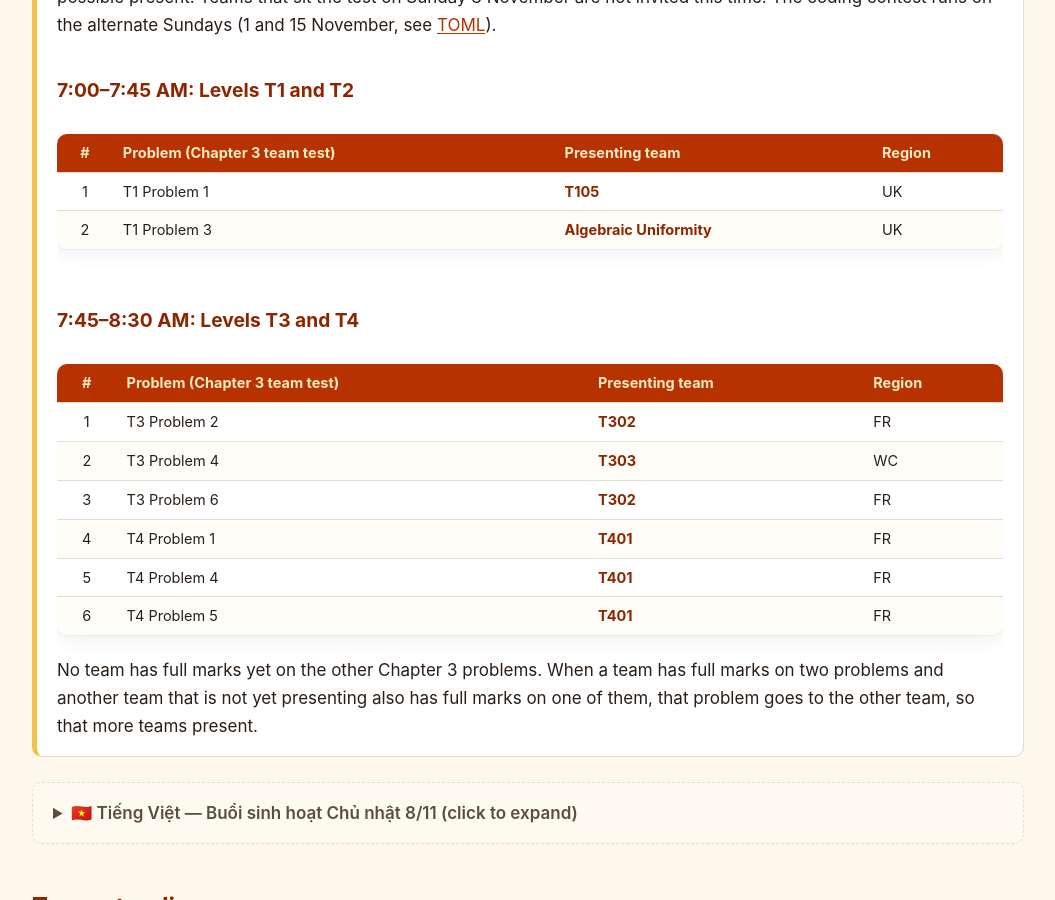
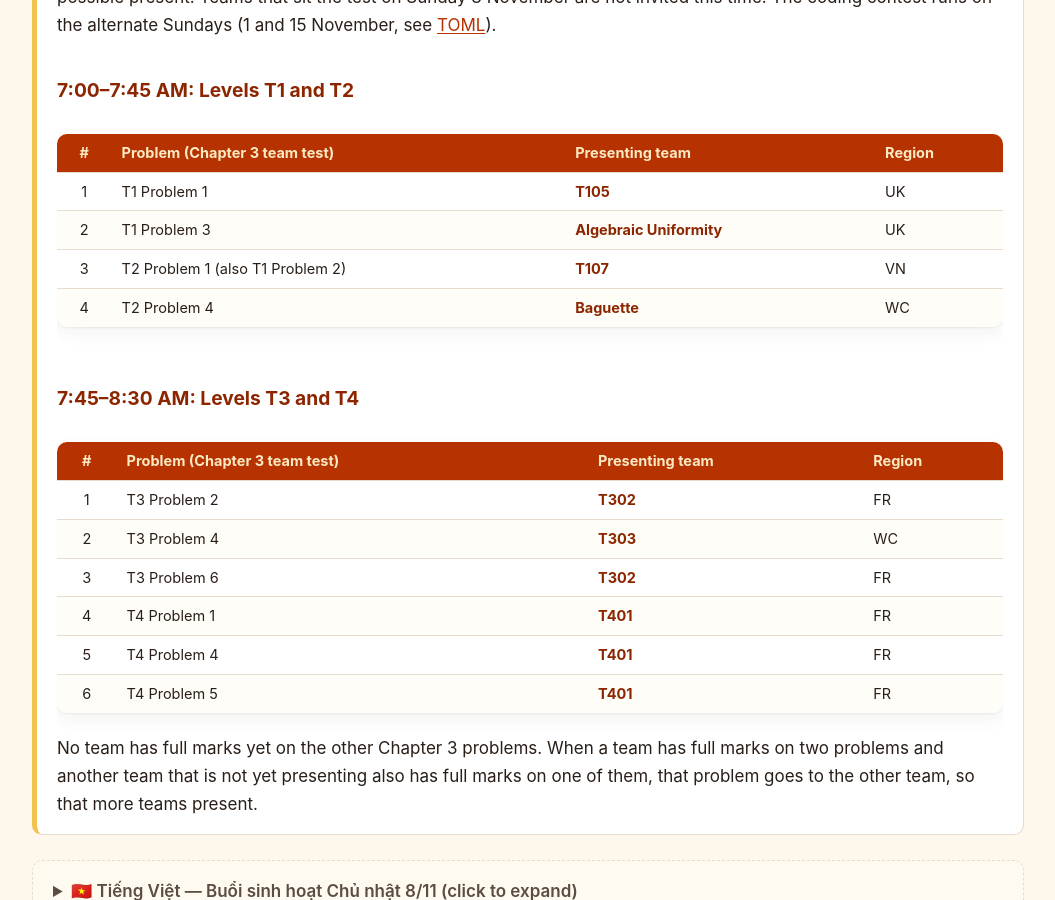
Before and after one commit to nghia71/nghia71.github.io, a Jekyll site: the page built from current-standings.md, in a window 1280 px wide and 900 px high, scrolled down 769 px. Shown: the whole window, without its empty margins (112-1167 px from the left). Built offline with Jekyll 4.4.1, drawn with Linux system fonts in a browser that asks for light colours.

Commit message:
Sunday 8 Nov agenda: add Baguette and T107 (provisional)

```diff
--- a/current-standings.md
+++ b/current-standings.md
@@ -17,6 +17,8 @@ This page is the club's live index, for every role: where the roster and every t
 <tbody>
 <tr><td class="ls-num">1</td><td>T1 Problem 1</td><td><strong>T105</strong></td><td>UK</td></tr>
 <tr><td class="ls-num">2</td><td>T1 Problem 3</td><td><strong>Algebraic Uniformity</strong></td><td>UK</td></tr>
+<tr><td class="ls-num">3</td><td>T2 Problem 1 (also T1 Problem 2)</td><td><strong>T107</strong></td><td>VN</td></tr>
+<tr><td class="ls-num">4</td><td>T2 Problem 4</td><td><strong>Baguette</strong></td><td>WC</td></tr>
 </tbody></table></div>
 <h3>7:45–8:30 AM: Levels T3 and T4</h3>
 <div class="ls-wrap"><table class="ls-table">
```
